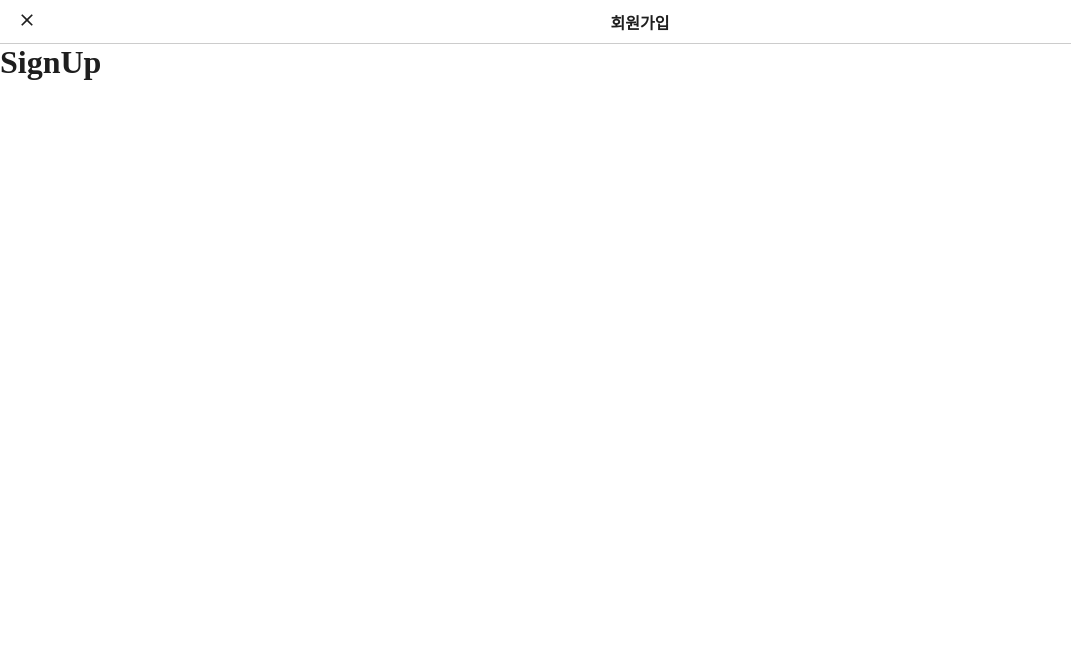
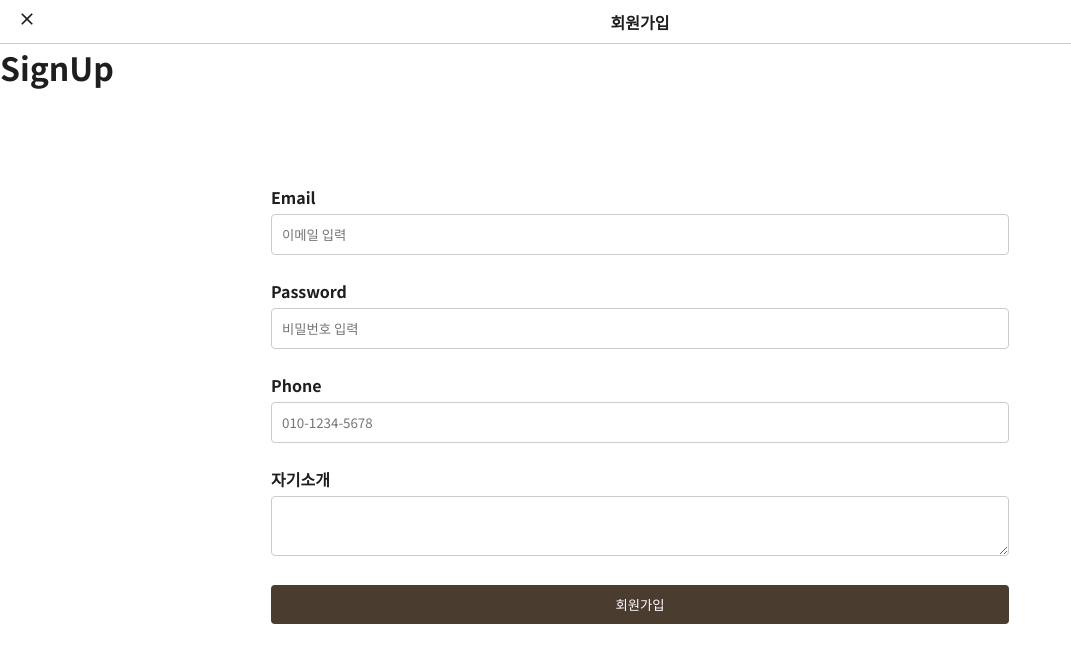
Before and after one commit to beingborn/jobOpeningVue, a Vue app in the folder test-project/: page /signup in a window 1280 px wide. Before the commit this address had no page. Shown: the top 662 px of the page, without its empty margins (0-1071 px from the left). Built offline with nearby package versions, Linux system fonts and the light colour scheme.

Commit message:
회원가입 추가

```diff
--- a/test-project/src/components/Navbar.vue
+++ b/test-project/src/components/Navbar.vue
@@ -24,6 +24,36 @@
                 style="color: #1e1e1e;"
                 />
             </router-link>
+
+            <div class="left-icons" v-if="currentPath === '/job-detail' || currentPath === '/user-profile'">
+                <router-link to="/job-list">
+                    <Icon
+                    icon="ic:baseline-arrow-back"
+                    width="24"
+                    height="24"
+                    style="color: #1e1e1e;"
+                    />
+                </router-link>
+            </div>
+
+            <div class="right-icons" v-if="currentPath === '/job-list'">
+                <router-link to="/user-profile">
+                    <Icon
+                    icon="teenyicons:user-circle-solid"
+                    width="24"
+                    height="20"
+                    style="color: #1e1e1e;"
+                    />
+                </router-link>
+                <router-link to="/job-post">
+                    <Icon
+                    icon="mdi:pencil-outline"
+                    width="24"
+                    height="20"
+                    style="color: #1e1e1e;"
+                    />
+                </router-link>
+            </div>
         </nav>
     </div>
 </template>
@@ -79,4 +109,20 @@
             text-decoration: none;
         }
     }
+
+    .left-icons {
+        position: absolute;
+        left: 15px;
+        top: 10px;
+        display: flex;
+        gap: 10px;
+    }
+
+    .right-icons {
+        position: absolute;
+        right: 15px;
+        top: 10px;
+        display: flex;
+        gap: 10px;
+    }
 </style>
--- a/test-project/src/style.css
+++ b/test-project/src/style.css
@@ -18,7 +18,7 @@
 }
 
 *, *::before, *::after {
-  font-family: 'Noto Sans KR' sans-serif!important;
+  font-family: "Noto Sans KR", sans-serif;
 }
 
 body {
@@ -30,7 +30,7 @@ body {
   font-optical-sizing: auto;
   font-weight: 400;
   font-style: normal;
-  font-family: 'Noto Sans KR' sans-serif!important;
+  font-family: "Noto Sans KR", sans-serif;
   color: var(--text-color-dark);
 }
 
--- /dev/null
+++ b/test-project/src/style/form.scss
@@ -0,0 +1,41 @@
+// form.scss
+.form-container {
+    max-width: 768px;
+    margin: 0 auto;
+    padding: 15px;
+    margin-top: 80px;
+    background-color: #fff;
+}
+
+.form-group {
+    margin-bottom: 24px;
+}
+
+label {
+    display: block;
+    margin-bottom: 5px;
+    font-weight: bold;
+}
+
+input, textarea { // textarea 추가
+    width: 100%;
+    padding: 10px;
+    box-sizing: border-box;
+    border: 1px solid #ccc;
+    border-radius: 4px;
+}
+
+button {
+    width: 100%;
+    padding: 10px;
+    background-color: var(--main-color-dark);
+    color: white;
+    border: none;
+    border-radius: 4px;
+    cursor: pointer;
+    margin-bottom: 24px;
+}
+
+button:hover {
+    opacity: 0.8;
+}
--- a/test-project/src/view/Login.vue
+++ b/test-project/src/view/Login.vue
@@ -1,6 +1,6 @@
 <template>
     <div>
-    <h1>login</h1>
+        <h1>login</h1>
         <div class="form-container">
             <!--
             Submit Event => Login()
@@ -46,45 +46,6 @@
     }
 
 </script>
-<style>
-    .form-container {
-        max-width: 768px;
-        margin: 0 auto;
-        padding: 15px;
-        margin-top: 80px;
-        background-color: #fff;
-    }
-
-    .form-group {
-        margin-bottom: 24px;
-    }
-
-    label {
-        display: block;
-        margin-bottom: 5px;
-        font-weight: bold;
-    }
-
-    input {
-        width: 100%;
-        padding: 10px;
-        box-sizing: border-box;
-        border: 1px solid #ccc;
-        border-radius: 4px;
-    }
-
-    button {
-        width: 100%;
-        padding: 10px;
-        background-color: var(--main-color-dark);
-        color: white;
-        border: none;
-        border-radius: 4px;
-        cursor: pointer;
-        margin-bottom: 24px;
-    }
-
-    button:hover {
-        opacity: 0.8;
-    }
+<style lang="scss">
+    @use '../style/form.scss';
 </style>
--- a/test-project/src/view/SignUp.vue
+++ b/test-project/src/view/SignUp.vue
@@ -1,13 +1,65 @@
 <template>
     <div>
         <h1>SignUp</h1>
+        <div class="form-container">
+            <form @submit.prevent="handleSignup">
+                <div class="form-group">
+                    <label for="email">Email</label>
+                    <input
+                    type="email"
+                    id="email"
+                    placeholder="이메일 입력"
+                    required
+                    v-model="email"
+                    >
+                </div>
+                <div class="form-group">
+                    <label for="password">Password</label>
+                    <input
+                    type="password"
+                    id="password"
+                    placeholder="비밀번호 입력"
+                    required
+                    v-model="password"
+                    >
+                </div>
+                <div class="form-group">
+                    <label for="tel">Phone</label>
+                    <input
+                    type="tel"
+                    id="tel"
+                    placeholder="010-1234-5678"
+                    required
+                    v-model="tel"
+                    >
+                </div>
+                <div class="form-group">
+                    <label for="text">자기소개</label>
+                    <textarea id="text" v-model="text">
+
+                    </textarea>
+                </div>
+                <button type="submit">회원가입</button>
+            </form>
+        </div>
     </div>
 </template>
-<script>
-export default {
+<script setup>
+    import {ref} from 'vue';
 
-}
+    const email = ref('');
+    const password = ref('');
+    const tel = ref('');
+    const text = ref('');
+
+    const handleSignup = () => {
+        console.log(email.value)
+        console.log(password.value)
+        console.log(tel.value)
+        console.log(text.value)
+    }
+
 </script>
-<style lang="">
-
+<style lang="scss">
+    @use '../style/form.scss';
 </style>
```
